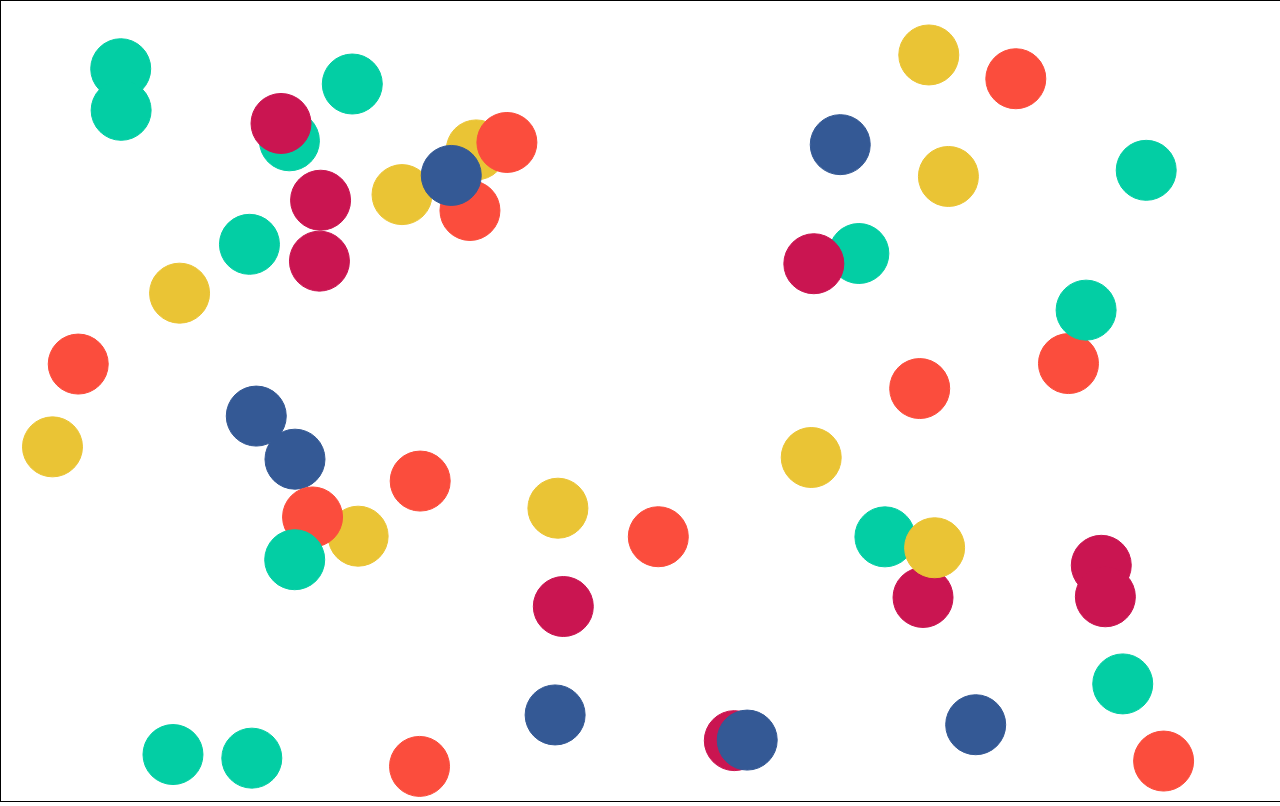
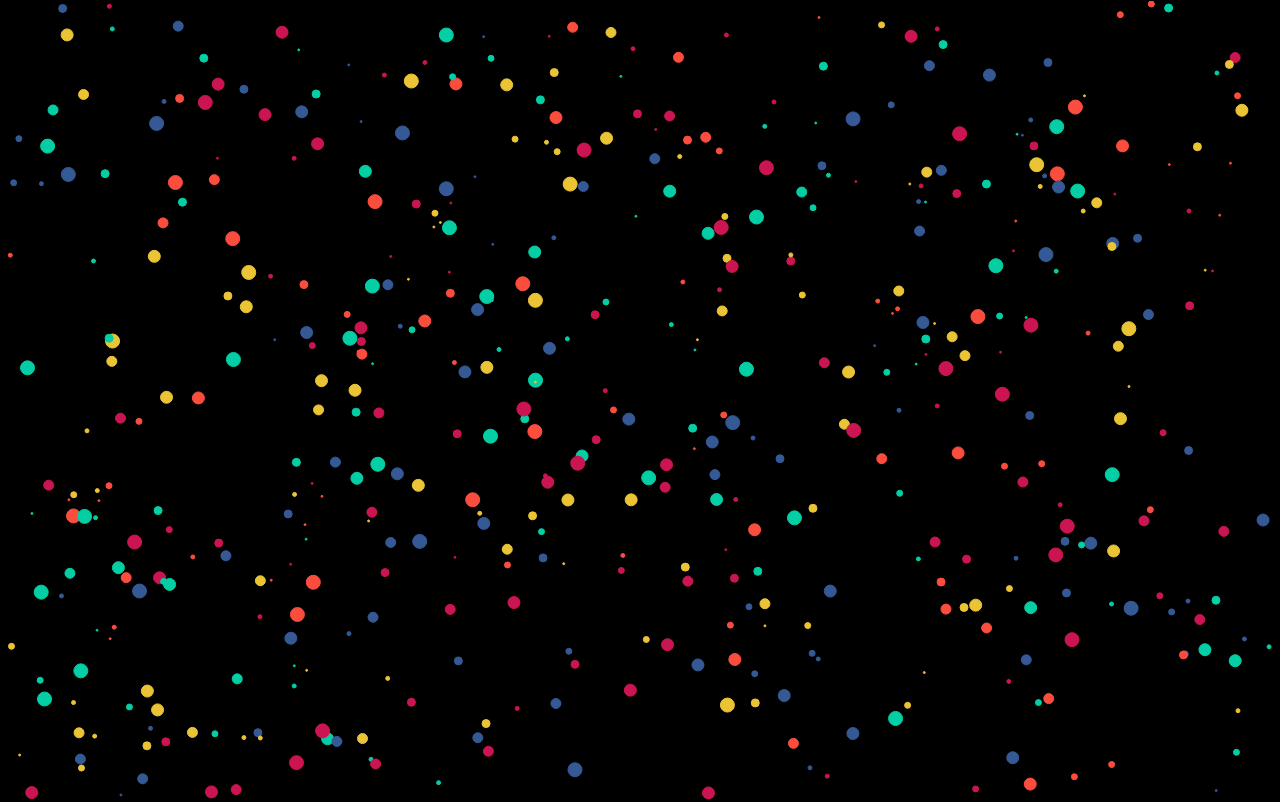
Before and after one commit to helloitsnaveen/Grav, a plain HTML site: page index.html in a window 1280 px wide. Drawn offline with Linux system fonts and the light colour scheme; animation ran at ten frames a second.

Commit message:
final touches for circle change

```diff
--- a/canvas.js
+++ b/canvas.js
@@ -22,15 +22,34 @@ const ctx = canvas.getContext('2d');
 //     ctx.stroke();
 // };
 
+const mouse = {
+    x: undefined,
+    y: undefined,
+};
+
+window.addEventListener('mousemove', (e) => {
+    mouse.x = event.x;
+    mouse.y = event.y;
+});
+
+window.addEventListener('resize', () => {
+    canvas.width = window.innerWidth;
+    canvas.height = window.innerHeight;
+
+    init();
+});
+
 class Circle {
-    constructor(posx, posy, dx, dy, rad, color) {
+    constructor(posx, posy, dx, dy, minRad, maxRad, color) {
         this.posx = posx;
         this.posy = posy;
 
         this.dx = dx;
         this.dy = dy;
 
-        this.rad = rad;
+        this.rad = minRad;
+        this.minRad = minRad;
+        this.maxRad = maxRad;
 
         this.color = color;
     };
@@ -58,29 +77,49 @@ class Circle {
 
         this.posx += this.dx;
         this.posy += this.dy;
-        console.log('Animate: OK')
+        // console.log('Animate: OK')
+
+        // interactivity //
+        if (mouse.x - this.posx < 125 && mouse.x - this.posx > -125 &&
+            mouse.y - this.posy < 125 && mouse.y - this.posy > -125
+            ) {
+                if (this.rad < this.maxRad) {
+                    this.rad += 1;
+                }
+
+        } else if (this.rad > this.minRad) {
+            this.rad -= 1;
+        };
 
         this.draw();
     };
 };
 
-const circleArray = [];
+let circleArray = [];
 
-for (let i = 0; i < 50; i++) {
+const init = () => {
+    circleArray = [];
+
+    for (let i = 0; i < 500; i++) {
         let rad = 30;
-    let speed = 10;
+        let speed = 3;
 
         let x = Math.random() * (innerWidth - rad * 2) + rad;
         let y = Math.random() * (innerHeight - rad * 2) + rad;
         let dx = (Math.random() - 0.5) * speed;
         let dy = (Math.random() - 0.5) * speed;
 
+        let minRad = Math.floor(Math.random() * 7 + 1);
+        let maxRad = 85;
+
         const colorArray = ['#EAC435', '#345995', '#03CEA4', '#FB4D3D', '#CA1551'];
         const currColor = colorArray[Math.floor(Math.random() * colorArray.length)];
 
-    circleArray.push(new Circle(x, y, dx, dy, rad, currColor))
+        circleArray.push(new Circle(x, y, dx, dy, minRad, maxRad, currColor))
+    };
 };
 
+init();
 
 const animate = () => {
     requestAnimationFrame(animate);
--- a/index.html
+++ b/index.html
@@ -7,6 +7,7 @@
     <style type='text/css'>
         canvas {
             border: 1px solid black;
+            background-color: black;
         }
 
         body {
```
Lines whose indentation alone changed are shown as unchanged.
